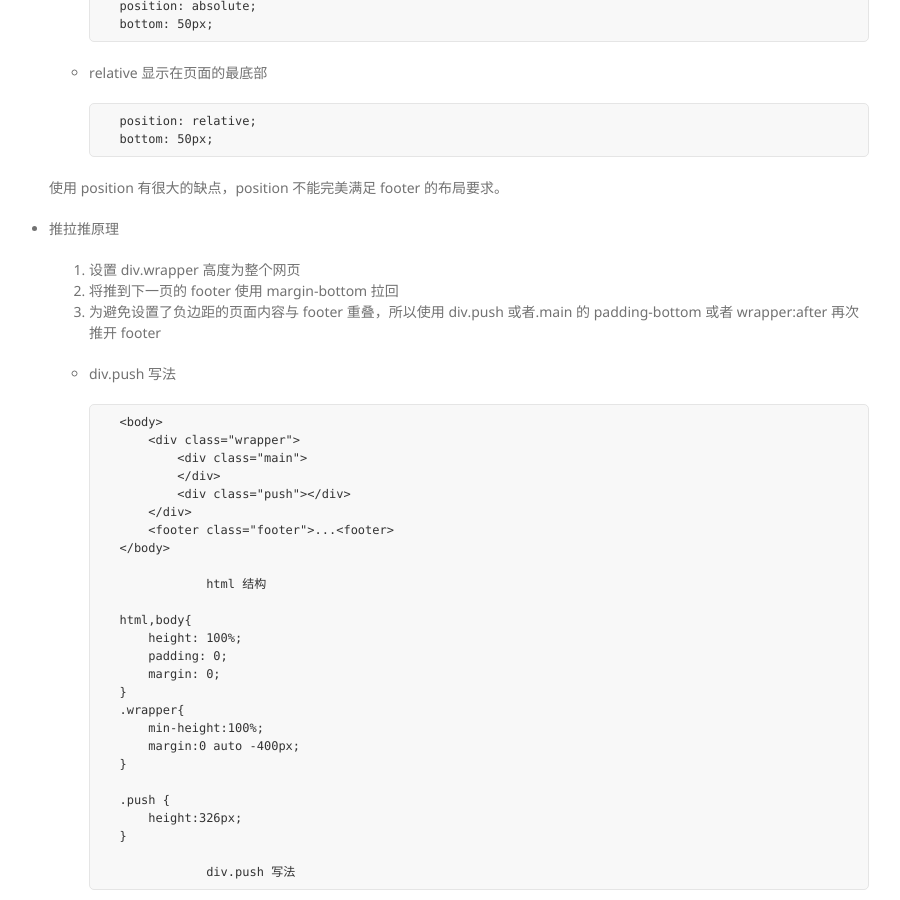
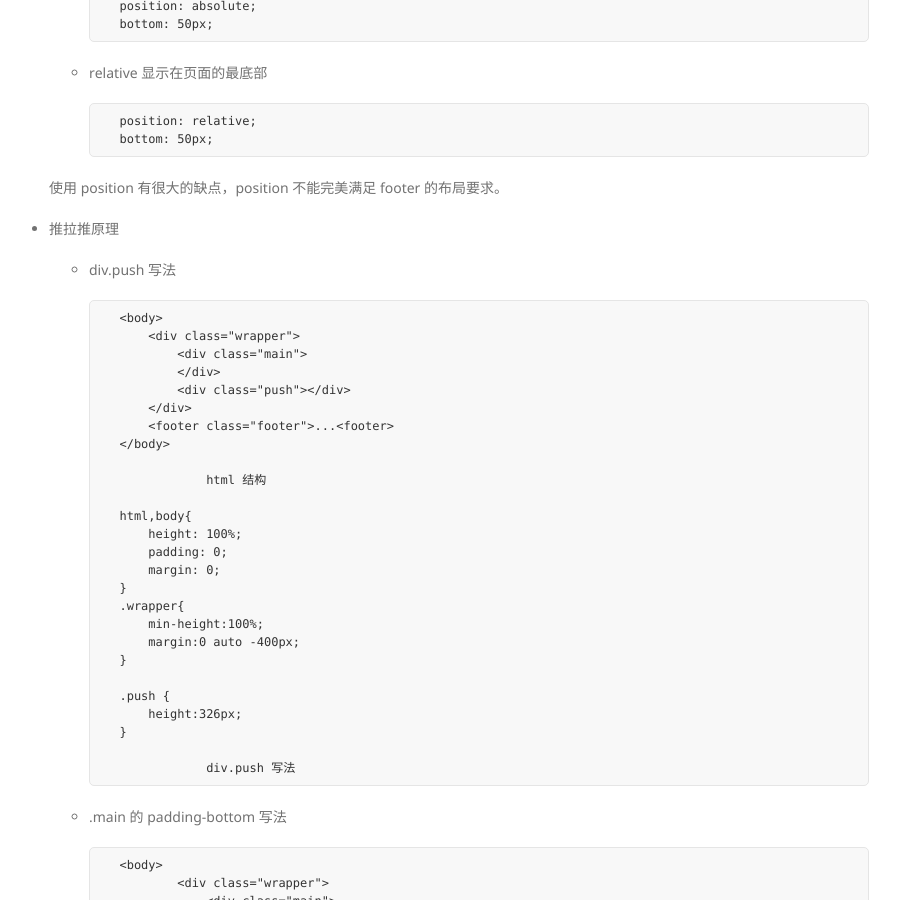
Before and after one commit to SFmonkey/sfmonkey.github.com, a Jekyll site: the page built from _posts/2016-7-19-footer.md, in a window 1280 px wide and 900 px high, scrolled down 523 px. Shown: the whole window, without its empty margins (201-1101 px from the left). Built offline with Jekyll 4.4.1, drawn with Linux system fonts in a browser that asks for light colours; Markdown is read by kramdown in place of the engine named in the settings; comment, search, counter and statistics services are not loaded.

Commit message:
footer14

```diff
--- a/_posts/2016-7-19-footer.md
+++ b/_posts/2016-7-19-footer.md
@@ -36,10 +36,6 @@ tags: blog
     使用 position 有很大的缺点，position 不能完美满足 footer 的布局要求。
 
 - 推拉推原理
-
-    1. 设置 div.wrapper 高度为整个网页
-    2. 将推到下一页的 footer 使用 margin-bottom 拉回
-    3. 为避免设置了负边距的页面内容与 footer 重叠，所以使用 div.push 或者.main 的 padding-bottom 或者 wrapper:after 再次推开 footer
 
     - div.push 写法
 
```
